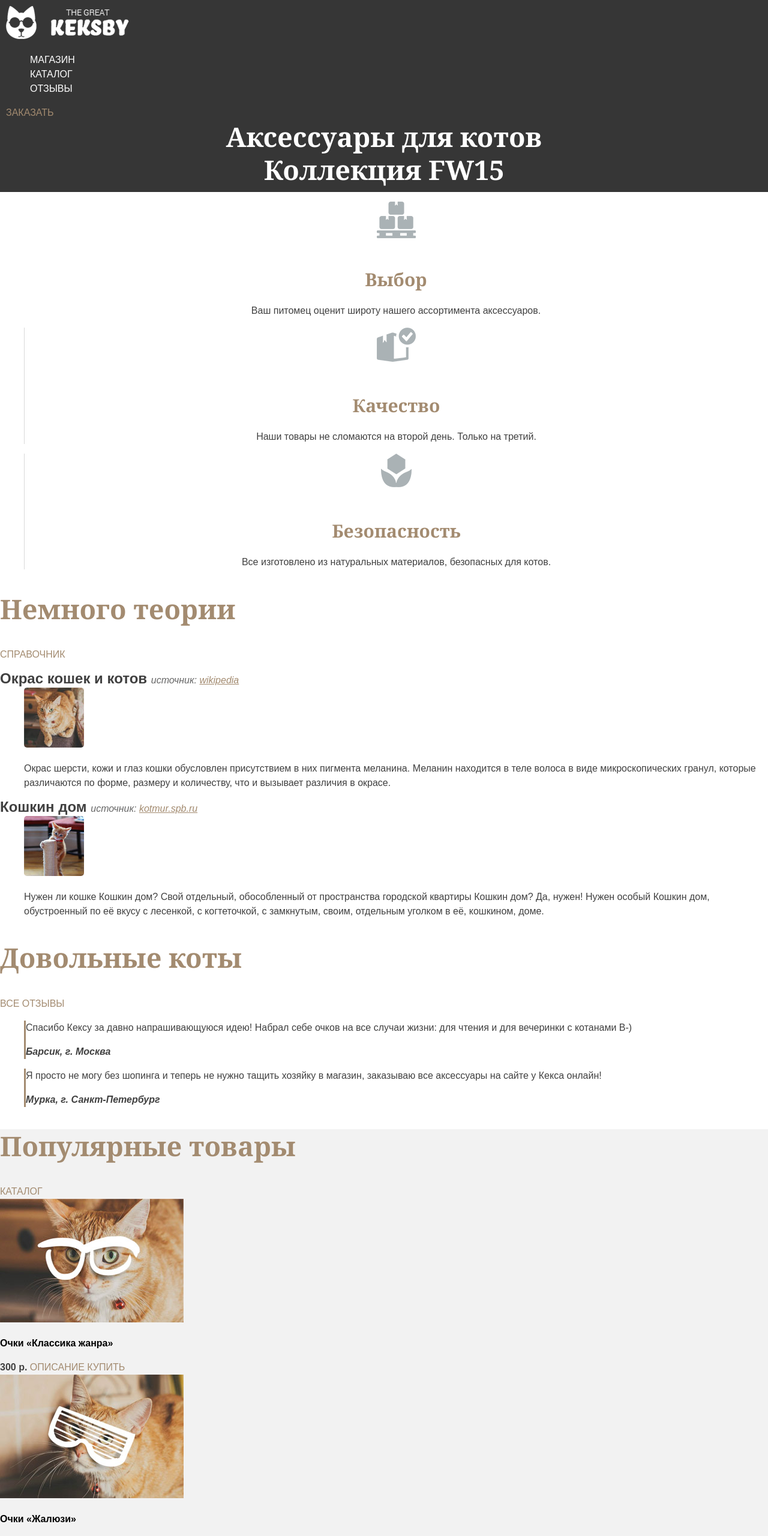
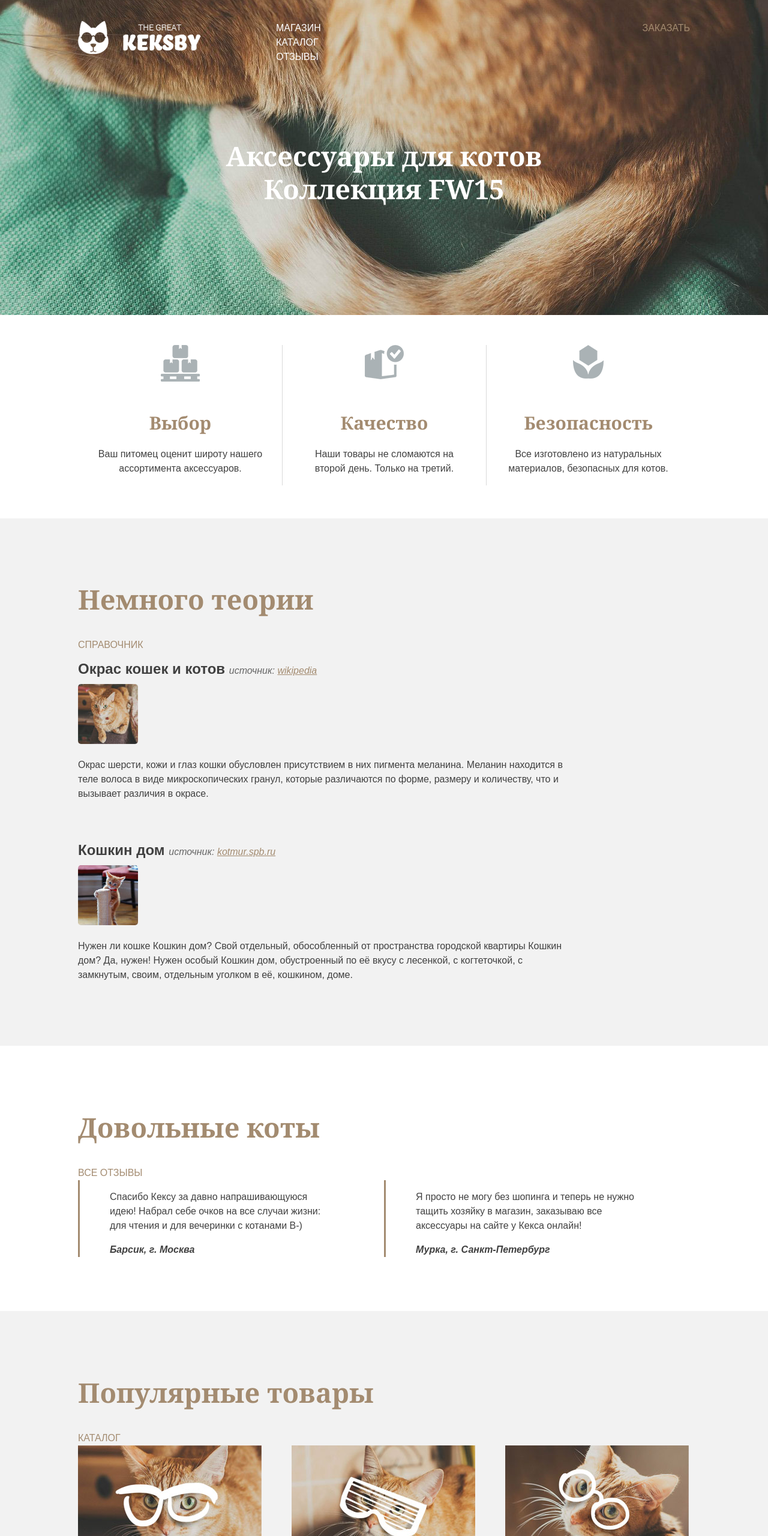
Before and after one commit to sibiryakov27/the-great-keksby, a plain HTML site: page index.html in a window 1280 px wide. Shown: the top 2560 px of the page at 60% size. Drawn offline with Linux system fonts and the light colour scheme.

Commit message:
Added styles for page layout

```diff
--- a/css/style.css
+++ b/css/style.css
@@ -9,22 +9,53 @@ body {
   background-color: white;
 }
 
-.page-header,
-.page-footer {
-  padding: 10px;
-  color: #c3c3c3;
-  background-color: #363636;
+.container {
+  width: 1020px;
+  margin: 0 auto;
 }
 
 .page-header {
-  background-image: url("img/header-bg.jpg");
+  min-height: 490px;
+  padding-top: 35px;
+  background-image: url("../img/header-bg.jpg");
   background-repeat: no-repeat;
   background-position: center;
   background-size: cover;
 }
 
+.page-header,
+.page-footer {
+  color: #c3c3c3;
+  background-color: #363636;
+}
+
+.clearfix::after {
+  content: "";
+  display: table;
+  clear: both;
+}
+
+.header-top {
+  margin-bottom: 125px;
+}
+
+.header-logo {
+  float: left;
+  width: 205px;
+  height: 55px;
+}
+
 .main-nav {
+  float: left;
+  width: 520px;
   list-style: none;
+  padding: 0;
+  margin: 0;
+  margin-left: 125px;
+}
+
+.btn-quick-order {
+  float: right;
 }
 
 .main-nav li {
@@ -71,18 +102,29 @@ body {
   text-decoration: none;
 }
 
+.features {
+  padding-top: 50px;
+  padding-bottom: 55px;
+}
+
 .features ul {
+  margin: 0;
+  padding: 0;
   list-style: none;
 }
 
 .feature-item {
+  float: left;
+  width: 279px;
   padding-top: 90px;
+  padding-left: 30px;
+  padding-right: 30px;
   text-align: center;
   border-left: 1px solid #d9d9d9;
 }
 
 .feature-item:first-child {
-  border-left: none;
+  border-color: transparent;
 }
 
 .feature-choice {
@@ -113,6 +155,29 @@ body {
   color: #a38b70;
 }
 
+.cat-reference {
+  padding-top: 70px;
+  padding-bottom: 90px;
+  background-color: #f2f2f2;
+}
+
+.cat-reference dt {
+  margin: 0;
+  margin-bottom: 10px;
+}
+
+.cat-reference dd {
+  margin: 0;
+}
+
+.theory-container:first-child {
+  margin-bottom: 70px;
+}
+
+.cat-reference dl {
+  width: 830px;
+}
+
 .cat-reference img {
   border-radius: 5px;
 }
@@ -141,7 +206,18 @@ body {
   color: rgba(141, 116, 90, 0.3);
 }
 
+.reviews {
+  padding-top: 70px;
+  padding-bottom: 90px;
+}
+
 .review-item {
+  width: 377px;
+  margin: 0;
+  margin-right: 80px;
+  padding: 0;
+  padding-left: 50px;
+  float: left;
   border-left: 3px solid #a38b70;
 }
 
@@ -151,7 +227,28 @@ body {
 }
 
 .popular-and-price {
+  padding-top: 70px;
+  padding-bottom: 90px;
   background-color: #f2f2f2;
+}
+
+.popular-items {
+  margin-bottom: 50px;
+}
+
+.catalog-item {
+  float: left;
+  width: 308px;
+  margin-right: 48px;
+}
+
+.catalog-item:last-child {
+  margin-right: 0;
+}
+
+.catalog-item img {
+  max-width: 100%;
+  height: auto;
 }
 
 .catalog-item h3 {
@@ -189,7 +286,13 @@ body {
   text-align: center;
 }
 
+.feedback {
+  padding-top: 60px;
+  padding-bottom: 70px;
+}
+
 .feedback-form {
+  width: 630px;
   padding-right: 390px;
   background-image: url("../img/write.jpg");
   background-repeat: no-repeat;
@@ -235,7 +338,23 @@ body {
 }
 
 .page-footer {
-  margin-top: 20px;
+  padding-top: 45px;
+  padding-bottom: 50px;
+}
+
+.footer-top {
+  margin-bottom: 45px;
+}
+
+.footer-logo {
+  float: left;
+  width: 205px;
+  height: 55px;
+}
+
+.footer-middle {
+  margin-bottom: 50px;
+  padding-top: 50px;
 }
 
 .footer-middle,
@@ -243,10 +362,16 @@ body {
   border-top: 1px solid #5e5e5e;
 }
 
+.footer-menu {
+  float: left;
+  width: 150px;
+  margin-right: 20px;
+}
+
 .footer-menu h3 {
+  font-weight: bold;
+  font-size: 24px;
   font-family: "Georgia", serif;
-  font-size: 24px;
-  font-weight: bold;
   color: #a38b70;
 }
 
@@ -267,20 +392,35 @@ body {
   color: rgba(255, 255, 255, 0.3);
 }
 
+.footer-bottom {
+  padding-top: 50px;
+}
+
+.footer-social {
+  float: left;
+  width: 490px;
+}
+
 .footer-social b {
+  font-weight: bold;
+  font-size: 24px;
   font-family: "Georgia", serif;
-  font-size: 24px;
-  font-weight: bold;
   color: #a38b70;
 }
 
+.social-btn {
+  color: #ffffff;
+}
+
 .footer-copyright {
+  float: right;
+  width: 236px;
   color: #ffffff;
   text-transform: uppercase;
 }
 
 .footer-copyright a {
-  color: white;
+  color: #ffffff;
   text-decoration: none;
 }
 
@@ -291,7 +431,3 @@ body {
 .footer-copyright a:active {
   color: rgba(255, 255, 255, 0.3);
 }
-
-.social-btn {
-  color: #ffffff;
-}
--- a/index.html
+++ b/index.html
@@ -7,7 +7,8 @@
   </head>
   <body>
     <div class="page-header">
-      <div class="header-top">
+      <div class="container">
+        <div class="header-top clearfix">
           <div class="header-logo">
             <img src="img/logo.png" alt="The Great Keksby" width="205" height="55">
           </div>
@@ -16,16 +17,18 @@
             <li><a href="#">Каталог</a></li>
             <li><a href="#">Отзывы</a></li>
           </ul>
-        <a class="btn" href="#">Заказать</a>
+          <a class="btn btn-quick-order" href="#">Заказать</a>
         </div>
         <div class="promo">
           <a href="#">Аксессуары для котов<br> Коллекция FW15</a>
         </div>
       </div>
+    </div>
 
 
     <div class="features">
-      <ul>
+      <div class="container">
+        <ul class="clearfix">
           <li class="feature-item feature-choice">
             <h2 class="feature-title">Выбор</h2>
             <p>Ваш питомец оценит широту нашего ассортимента аксессуаров.</p>
@@ -40,12 +43,15 @@
           </li>
         </ul>
       </div>
+    </div>
 
 
     <div class="cat-reference">
+      <div class="container">
         <h2 class="section-title">Немного теории</h2>
         <a class="btn" href="#" title="Открыть справочник">Справочник</a>
         <dl>
+          <div class="theory-container">
             <dt class="reference-title">
               Окрас кошек и котов
               <i class="reference-source">источник: <a target="_blank" href="https://ru.wikipedia.org">wikipedia</a></i>
@@ -56,6 +62,8 @@
                 Меланин находится в теле волоса в виде микроскопических гранул, которые различаются по форме,
                 размеру и количеству, что и вызывает различия в окрасе.</p>
             </dd>
+          </div>
+          <div class="theory-container">
             <dt class="reference-title">
               Кошкин дом
               <i class="reference-source">источник: <a target="_blank" href="http://kotmur.spb.ru">kotmur.spb.ru</a></i>
@@ -66,14 +74,17 @@
                 Да, нужен! Нужен особый Кошкин дом, обустроенный по её вкусу с лесенкой, с когтеточкой, с замкнутым,
                 своим, отдельным уголком в её, кошкином, доме.</p>
             </dd>
+          </div>
         </dl>
+      </div>
     </div>
 
 
     <div class="reviews">
+      <div class="container">
         <h2 class="section-title">Довольные коты</h2>
         <a class="btn" href="#" title="Посмотреть все отзывы">Все отзывы</a>
-      <div class="reviews-list">
+        <div class="reviews-list clearfix">
           <blockquote class="review-item">
             <p>Спасибо Кексу за давно напрашивающуюся идею! Набрал себе очков на все случаи жизни: для чтения и
               для вечеринки с котанами B-)</p>
@@ -86,12 +97,14 @@
           </blockquote>
         </div>
       </div>
+    </div>
 
 
     <div class="popular-and-price">
+      <div class="container">
         <h2 class="section-title">Популярные товары</h2>
         <a class="btn" href="#" title="Посмотреть все товары">Каталог</a>
-      <div class="popular-items">
+        <div class="popular-items clearfix">
           <div class="catalog-item">
             <img src="img/glasses-1.jpg" alt="очки «Классика жанра»" width="306" height="206">
             <h3>Очки «Классика жанра»</h3>
@@ -149,9 +162,11 @@
           </tr>
         </table>
       </div>
+    </div>
 
 
     <div class="feedback">
+      <div class="container">
         <h2 class="section-title">Остались вопросы?</h2>
         <p class="feedback-tip">Свяжитесь с нами, и мы развеем оставшиеся у вас сомнения!</p>
         <form class="feedback-form" action="/keksby-mail" method="post">
@@ -188,17 +203,19 @@
           </div>
         </form>
       </div>
+    </div>
 
 
     <div class="page-footer">
-      <div class="footer-top">
+      <div class="container">
+        <div class="footer-top clearfix">
            <div class="footer-logo">
             <img src="img/logo.png" alt="The Great Keksby" width="205" height="55">
           </div>
-        <a class="btn" href="#">Заказать</a>
+          <a class="btn btn-quick-order" href="#">Заказать</a>
         </div>
 
-      <div class="footer-middle">
+        <div class="footer-middle clearfix">
             <div class="footer-menu">
               <h3>Магазин</h3>
               <ul>
@@ -222,7 +239,7 @@
             </div>
           </div>
 
-      <div class="footer-bottom">
+          <div class="footer-bottom clearfix">
             <div class="footer-social">
               <b>Давайте дружить!</b>
               <a class="social-btn" href="https://vk.com/htmlacademy">Вконтакте</a>
@@ -234,6 +251,7 @@
              </div>
           </div>
       </div>
+    </div>
 
   </body>
 </html>
```
Lines whose indentation alone changed are shown as unchanged.
